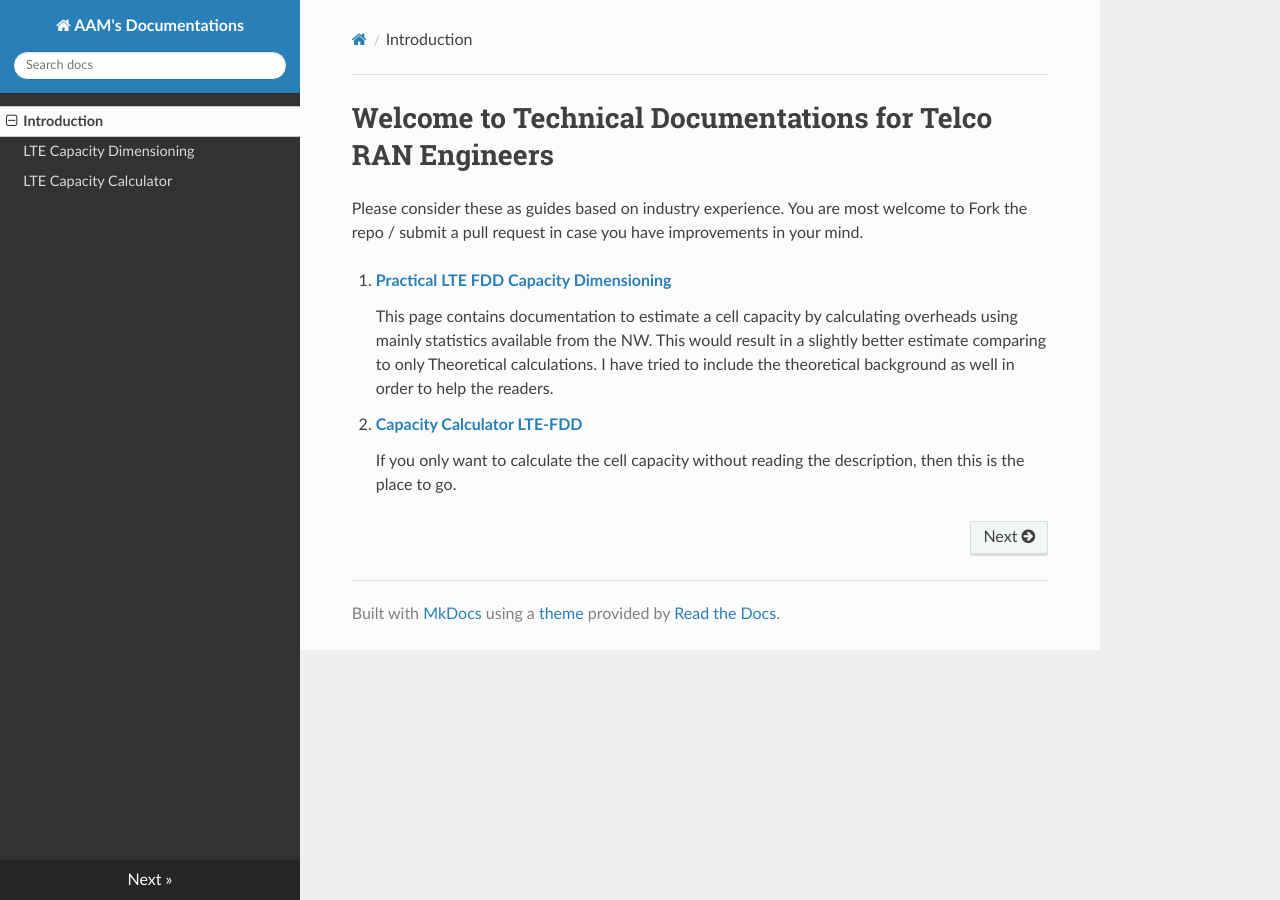
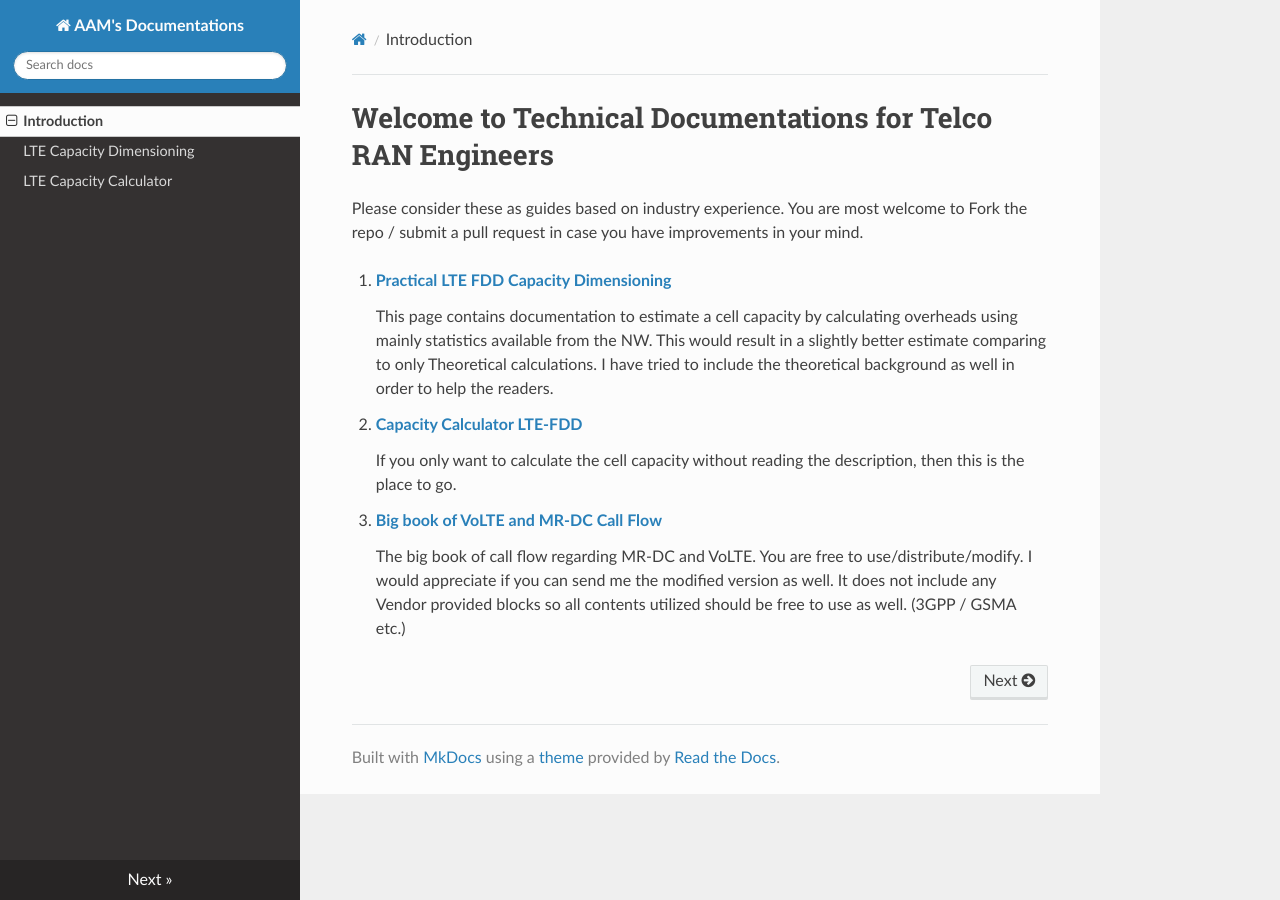
Before and after one commit to aliasgherman/documentations, an MkDocs documentation site: the page built from docs/index.md, in a window 1280 px wide. Built offline with MkDocs 1.6.1, drawn with Linux system fonts in a browser that asks for light colours; nearby versions of some CDN libraries.

Commit message:
Added Callflow
Added big book of call flows

```diff
--- a/docs/index.md
+++ b/docs/index.md
@@ -11,3 +11,7 @@ Please consider these as guides based on industry experience. You are most welco
 2. [**Capacity Calculator LTE-FDD**](ltefdd-capacitycalculator.md)
 
     If you only want to calculate the cell capacity without reading the description, then this is the place to go.
+
+3. [**Big book of VoLTE and MR-DC Call Flow**](TheBigBookOfCallFlow.pdf)
+
+    The big book of call flow regarding MR-DC and VoLTE. You are free to use/distribute/modify. I would appreciate if you can send me the modified version as well. It does not include any Vendor provided blocks so all contents utilized should be free to use as well. (3GPP / GSMA etc.)
```
